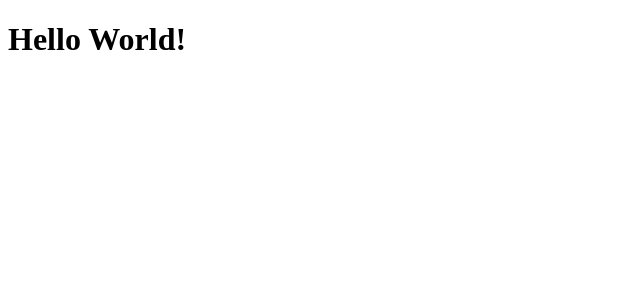
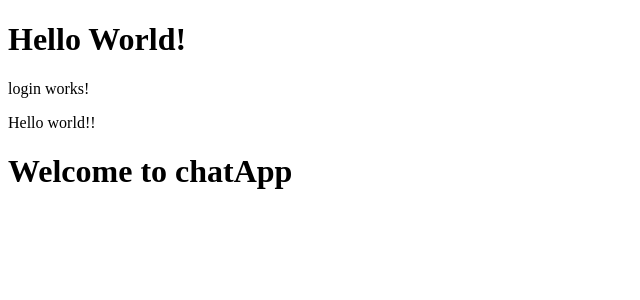
Before and after one commit to sid-jain5/chatApp-frontend, an Angular app in the folder chatApp/: page / in a window 1280 px wide. Shown: the top 300 px of the page, without its empty margins (0-640 px from the left). Built offline with nearby package versions, Linux system fonts and the light colour scheme.

Commit message:
homepage changes

```diff
--- a/chatApp/src/app/app.component.html
+++ b/chatApp/src/app/app.component.html
@@ -1,2 +1,4 @@
 <h1>Hello World!</h1>
+<app-login></app-login>
+<app-homepage></app-homepage>
 <router-outlet></router-outlet>
--- a/chatApp/src/app/login/login.component.html
+++ b/chatApp/src/app/login/login.component.html
@@ -1 +1,2 @@
 <p>login works!</p>
+<p>Hello world!!</p>
```
